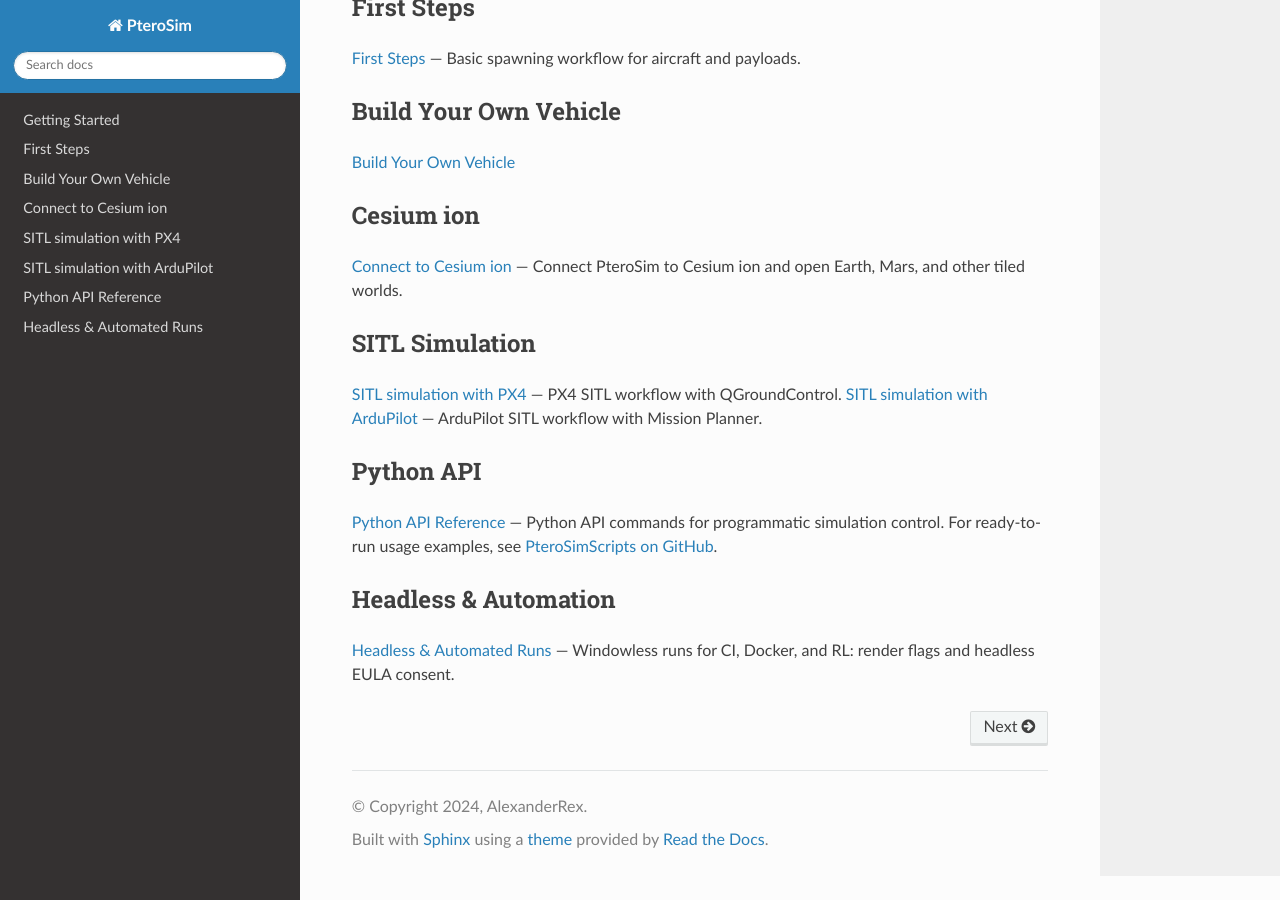
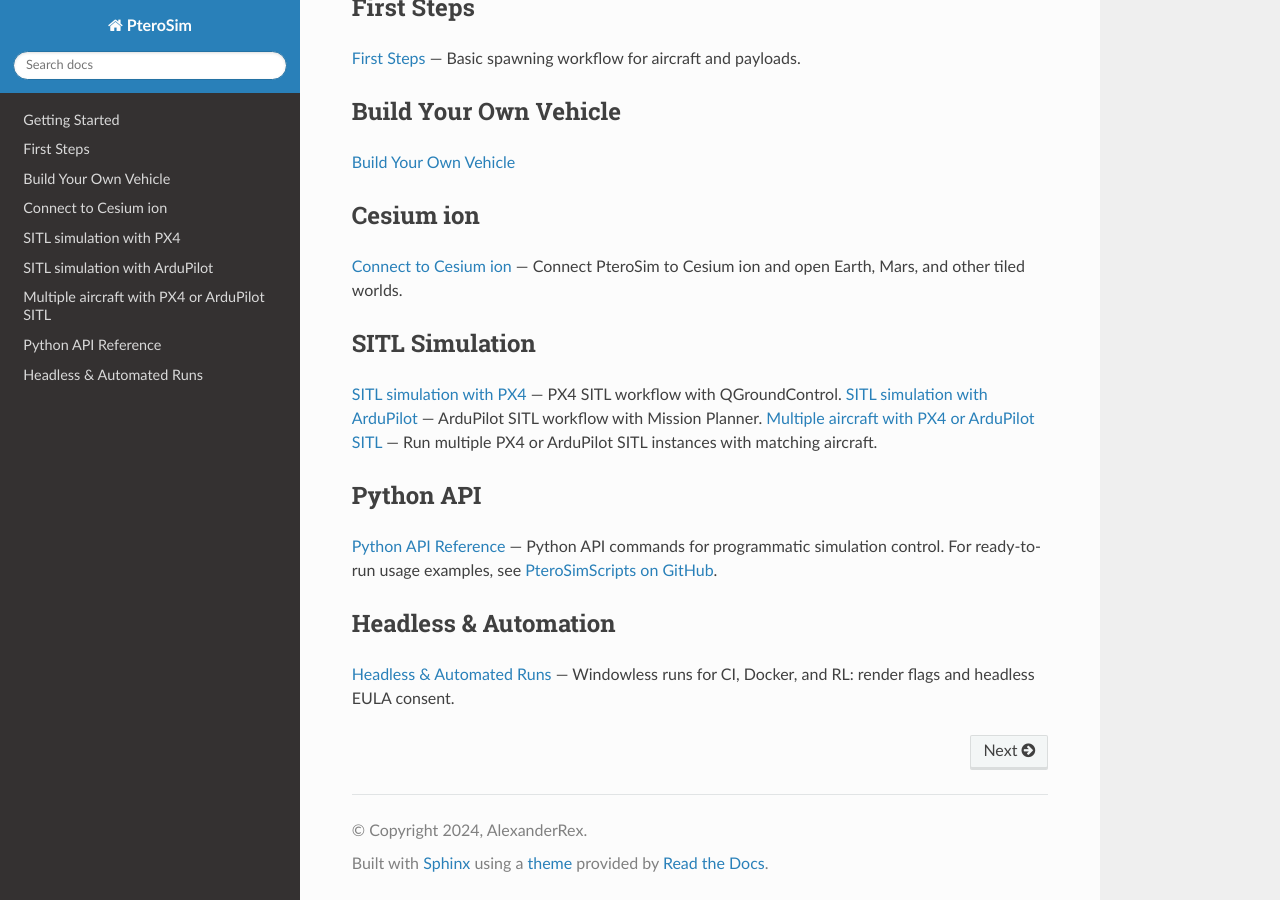
Before and after one commit to AlexanderRex/PteroSimDocs, a Sphinx documentation site: the page built from docs/source/index.rst, in a window 1280 px wide and 900 px high, scrolled down 838 px. Built offline with Sphinx 7.4.7 and the Read the Docs theme 3.1.0, drawn with Linux system fonts in a browser that asks for light colours; part of the change alters nothing that is shown.

Commit message:
Document multi-instance PX4 and ArduPilot SITL setup

```diff
--- a/docs/source/index.rst
+++ b/docs/source/index.rst
@@ -37,6 +37,7 @@ SITL Simulation
 
 :doc:`sitl_simulation_px4` — PX4 SITL workflow with QGroundControl.
 :doc:`sitl_simulation_ardupilot` — ArduPilot SITL workflow with Mission Planner.
+:doc:`multiple_sitl_instances` — Run multiple PX4 or ArduPilot SITL instances with matching aircraft.
 
 Python API
 ----------
@@ -59,5 +60,6 @@ Headless & Automation
    cesium_ion
    sitl_simulation_px4
    sitl_simulation_ardupilot
+   multiple_sitl_instances
    python_api
    headless
--- /dev/null
+++ b/docs/source/multiple_sitl_instances.rst
@@ -0,0 +1,144 @@
+Multiple aircraft with PX4 or ArduPilot SITL
+============================================
+
+Run one SITL process for each aircraft. PteroSim pairs an aircraft's
+``instance_id`` with the same SITL instance number. Spawn and configure all
+aircraft while the simulation is stopped, then start the simulation. The
+aircraft may be added in the UI or through the Python API; check their IDs and
+link ports in the spawn output or ``aircraft_status()``. The flight stack for
+each aircraft must match the autopilot you launch.
+
+For a Windows PteroSim and SITL in WSL2, get the Windows host address from
+inside WSL with:
+
+.. code-block:: bash
+
+   WIN_IP=$(ip route | awk '/default/ {print $3; exit}')
+   echo "$WIN_IP"
+
+SITL sends its simulator traffic to that address. PteroSim's simulator links
+bind to ``0.0.0.0`` by default; permit the relevant TCP or UDP ports through
+the Windows firewall if the SITL processes cannot connect.
+
+.. list-table:: Simulator link ports
+   :header-rows: 1
+
+   * - PteroSim instance ID / SITL instance
+     - PX4 simulator TCP
+     - ArduPilot JSON simulator UDP
+   * - 0
+     - 4560
+     - 9002
+   * - 1
+     - 4561
+     - 9012
+   * - N
+     - ``4560 + N``
+     - ``9002 + 10*N``
+
+These are simulator links, not the MAVLink ports used by QGroundControl,
+Mission Planner, or a control script. Do not connect a ground station to a
+simulator link.
+
+PX4
+---
+
+1. Spawn two aircraft with instance IDs 0 and 1, set both flight stacks to
+   **PX4**, and start the PteroSim simulation. The existing
+   :doc:`sitl_simulation_px4` page shows the control source panel. You can
+   also use the ``spawn_pyramid_fleet.py --count 2`` example from
+   PteroSimScripts on Windows; it selects PX4 and starts the simulation.
+
+2. Build PX4 SITL in WSL, then run an instance in each of two WSL terminals.
+   Give each process its own working directory so parameters and dataman
+   files do not collide. Replace ``~/PX4-Autopilot`` with your checkout path.
+
+   Terminal 1 (aircraft 0):
+
+   .. code-block:: bash
+
+      cd ~/PX4-Autopilot/build/px4_sitl_default
+      WIN_IP=$(ip route | awk '/default/ {print $3; exit}')
+      mkdir -p pterosim_0
+      cd pterosim_0
+      ln -sfn ../etc etc
+      PX4_SYS_AUTOSTART=31000 PX4_SIM_MODEL=none_iris \
+        PX4_SIM_HOSTNAME="$WIN_IP" PX4_LOCKSTEP=1 PX4_SIM_SPEED_FACTOR=1 \
+        ../bin/px4 -i 0 -d etc
+
+   Terminal 2 (aircraft 1):
+
+   .. code-block:: bash
+
+      cd ~/PX4-Autopilot/build/px4_sitl_default
+      WIN_IP=$(ip route | awk '/default/ {print $3; exit}')
+      mkdir -p pterosim_1
+      cd pterosim_1
+      ln -sfn ../etc etc
+      PX4_SYS_AUTOSTART=31000 PX4_SIM_MODEL=none_iris \
+        PX4_SIM_HOSTNAME="$WIN_IP" PX4_LOCKSTEP=1 PX4_SIM_SPEED_FACTOR=1 \
+        ../bin/px4 -i 1 -d etc
+
+   ``-i`` selects the matching PteroSim link (4560 or 4561). Use the PX4
+   airframe appropriate to your aircraft; ``none_iris`` and autostart 31000
+   are the x500/quad example used by the repository's launch scripts.
+
+3. Wait for both PX4 processes to connect. Configure separate MAVLink GCS or
+   API endpoints for each vehicle. The repository's formation setup sends
+   instance 0 to Windows UDP 14550 and instance 1 to UDP 14551. Those
+   endpoints depend on the PX4 ``px4-rc.mavlink`` configuration and must not
+   be confused with TCP 4560 and 4561. Each process should have a distinct
+   MAVLink system ID (normally instance number plus one).
+
+ArduPilot
+---------
+
+1. Spawn two aircraft with instance IDs 0 and 1, set both flight stacks to
+   **ArduPilot**, and start the PteroSim simulation. The existing
+   :doc:`sitl_simulation_ardupilot` page shows the control source panel.
+   For ArduPilot, set Physics Hz to 1000 as recommended there.
+
+2. Build ArduCopter SITL in WSL. From the ArduPilot checkout, launch one
+   ``sim_vehicle.py`` process in each of two WSL terminals. Use separate
+   working directories and the parameter file appropriate to the aircraft.
+   This x500 quad example uses the parameter file in PteroSimAircrafts:
+
+   Terminal 1 (aircraft 0):
+
+   .. code-block:: bash
+
+      WIN_IP=$(ip route | awk '/default/ {print $3; exit}')
+      mkdir -p ~/ardupilot-pterosim/instance_0
+      cd ~/ardupilot-pterosim/instance_0
+      python3 ~/ardupilot/Tools/autotest/sim_vehicle.py -v ArduCopter -f quad \
+        --model "JSON:$WIN_IP" --no-rebuild -I 0 \
+        --add-param-file /path/to/PteroSimAircrafts/x500/firmwares/ardupilot_x500.param
+
+   Terminal 2 (aircraft 1):
+
+   .. code-block:: bash
+
+      WIN_IP=$(ip route | awk '/default/ {print $3; exit}')
+      mkdir -p ~/ardupilot-pterosim/instance_1
+      cd ~/ardupilot-pterosim/instance_1
+      python3 ~/ardupilot/Tools/autotest/sim_vehicle.py -v ArduCopter -f quad \
+        --model "JSON:$WIN_IP" --no-rebuild -I 1 \
+        --add-param-file /path/to/PteroSimAircrafts/x500/firmwares/ardupilot_x500.param
+
+   Replace the parameter path with its WSL path (a Windows ``C:`` path is
+   typically under ``/mnt/c``). ``-I`` moves the JSON simulator link from
+   UDP 9002 to 9012 for instance 1, along with ArduPilot's other instance
+   ports.
+
+3. Connect a ground station or control script to each process's **MAVLink**
+   endpoint, separately from the JSON simulator links. ArduPilot's serial
+   ports also move by ten per ``-I`` instance; for example its TCP MAVLink
+   port starts at 5760 for instance 0 and 5770 for instance 1. Set distinct
+   MAVLink system IDs when controlling multiple vehicles from one ground
+   station; ``-I`` alone does not change ``SYSID_THISMAV`` in the configuration
+   checked by PteroSim's connector.
+
+If an instance does not connect, check its aircraft ID and flight stack,
+the PteroSim Output Log for the listening port, the WSL host address, and
+the Windows firewall. Start with two aircraft before increasing the count;
+the same port formulas apply to later instances.
```
